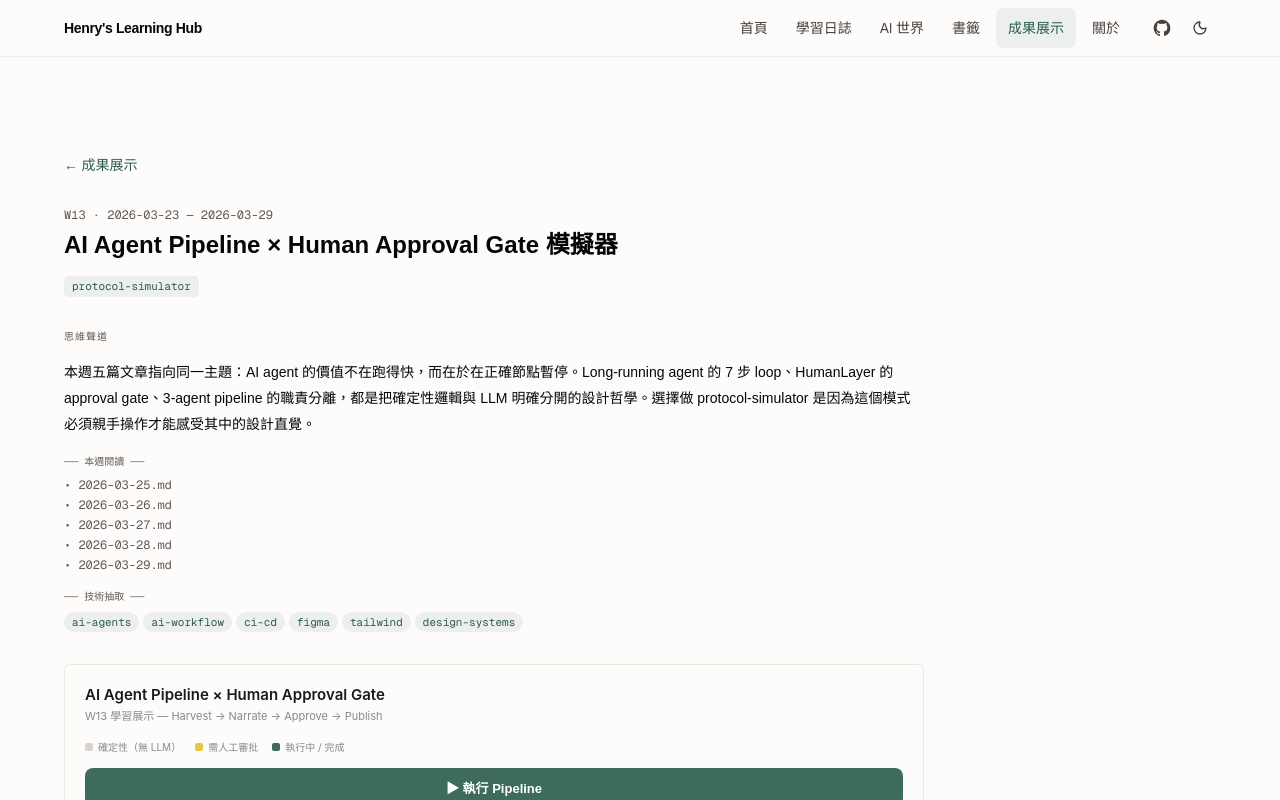
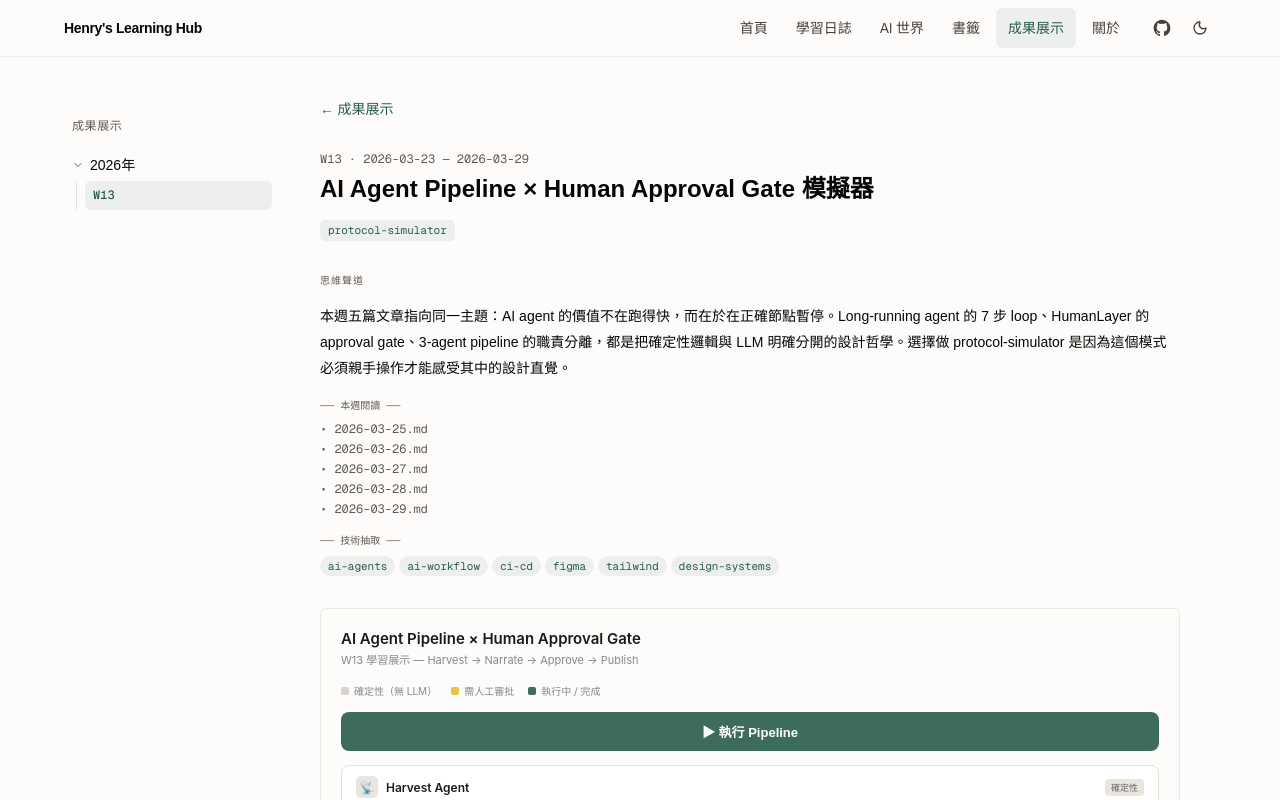
Before and after one commit to Chang-Shih-Yung/auto-learning, a Next.js app: page /showcase/2026/W13 in a window 1280 px wide. Shown: the top 800 px of the page. Built offline with nearby package versions, Linux system fonts and the light colour scheme.

Commit message:
feat: add showcase sidebar to match journal layout

```diff
--- a/src/app/showcase/[year]/[week]/page.tsx
+++ b/src/app/showcase/[year]/[week]/page.tsx
@@ -2,6 +2,7 @@ import { getAllShowcase, getShowcaseByWeek } from "@/lib/showcase";
 import Link from "next/link";
 import { notFound } from "next/navigation";
 import ShowcaseDemo from "./showcase-demo";
+import ShowcaseSidebar from "@/components/ShowcaseSidebar";
 import type { Metadata, ResolvingMetadata } from "next";
 
 interface PageProps {
@@ -39,11 +40,16 @@ export default async function ShowcaseWeekPage({ params }: PageProps) {
   const meta = getShowcaseByWeek(year, week);
   if (!meta) notFound();
 
+  const allItems = getAllShowcase();
+
   const articleDisplay = meta.articles_read.slice(0, 5);
   const articleOverflow = meta.articles_read.length - 5;
 
   return (
-    <div className="py-16 md:py-24 max-w-215">
+    <div className="flex flex-col md:flex-row gap-8 py-10 min-h-[calc(100vh-3.5rem)]">
+      <ShowcaseSidebar items={allItems} />
+
+      <div className="flex-1 min-w-0 max-w-215">
       {/* Back link */}
       <Link
         href="/showcase"
@@ -129,6 +135,7 @@ export default async function ShowcaseWeekPage({ params }: PageProps) {
 
       {/* Demo section */}
       <ShowcaseDemo meta={meta} year={year} week={week} />
+      </div>
     </div>
   );
 }
--- /dev/null
+++ b/src/components/ShowcaseSidebar.tsx
@@ -0,0 +1,99 @@
+"use client";
+
+import { useState } from "react";
+import { ChevronRight } from "lucide-react";
+import Link from "next/link";
+import { usePathname } from "next/navigation";
+import { ScrollArea } from "@/components/ui/scroll-area";
+import { cn } from "@/lib/utils";
+import type { ShowcaseMeta } from "@/lib/showcase";
+
+interface ShowcaseSidebarProps {
+  items: ShowcaseMeta[];
+}
+
+export default function ShowcaseSidebar({ items }: Readonly<ShowcaseSidebarProps>) {
+  const pathname = usePathname();
+
+  const currentYear = String(new Date().getFullYear());
+  const [expanded, setExpanded] = useState<Record<string, boolean>>({
+    [currentYear]: true,
+  });
+
+  const toggle = (key: string) => {
+    setExpanded((prev) => ({ ...prev, [key]: !prev[key] }));
+  };
+
+  // Group by year
+  const byYear: Record<string, ShowcaseMeta[]> = {};
+  for (const item of items) {
+    const y = String(item.year);
+    if (!byYear[y]) byYear[y] = [];
+    byYear[y].push(item);
+  }
+  const years = Object.keys(byYear).sort((a, b) => b.localeCompare(a));
+
+  return (
+    <aside className="hidden md:block w-56 shrink-0">
+      <ScrollArea className="h-full">
+        <div className="py-4 pr-4">
+          <div className="mb-3 px-2">
+            <span className="font-mono text-xs font-medium text-muted-foreground uppercase tracking-wider">
+              成果展示
+            </span>
+          </div>
+
+          <nav>
+            {years.map((year) => {
+              const isYearOpen = expanded[year] ?? false;
+              const weekItems = byYear[year].sort((a, b) =>
+                b.week_start.localeCompare(a.week_start)
+              );
+
+              return (
+                <div key={year} className="mb-1">
+                  <button
+                    onClick={() => toggle(year)}
+                    className="flex w-full items-center gap-1.5 px-2 py-1.5 rounded-md text-sm font-medium text-foreground hover:bg-foreground/4 transition-colors"
+                  >
+                    <ChevronRight
+                      className={cn(
+                        "h-3 w-3 shrink-0 transition-transform duration-200 text-muted-foreground",
+                        isYearOpen && "rotate-90"
+                      )}
+                    />
+                    {year}年
+                  </button>
+
+                  {isYearOpen && (
+                    <div className="ml-3 border-l border-border pl-2">
+                      {weekItems.map((item) => {
+                        const href = `/showcase/${item.slug[0]}/${item.slug[1]}`;
+                        const isActive = pathname === href;
+                        return (
+                          <Link
+                            key={href}
+                            href={href}
+                            prefetch={false}
+                            className={cn(
+                              "flex items-center px-2 py-1.5 rounded-md text-xs transition-colors leading-snug",
+                              isActive
+                                ? "text-primary bg-primary/8 font-medium"
+                                : "text-text-2 hover:text-foreground hover:bg-foreground/4"
+                            )}
+                          >
+                            <span className="truncate font-mono">{item.week}</span>
+                          </Link>
+                        );
+                      })}
+                    </div>
+                  )}
+                </div>
+              );
+            })}
+          </nav>
+        </div>
+      </ScrollArea>
+    </aside>
+  );
+}
```
